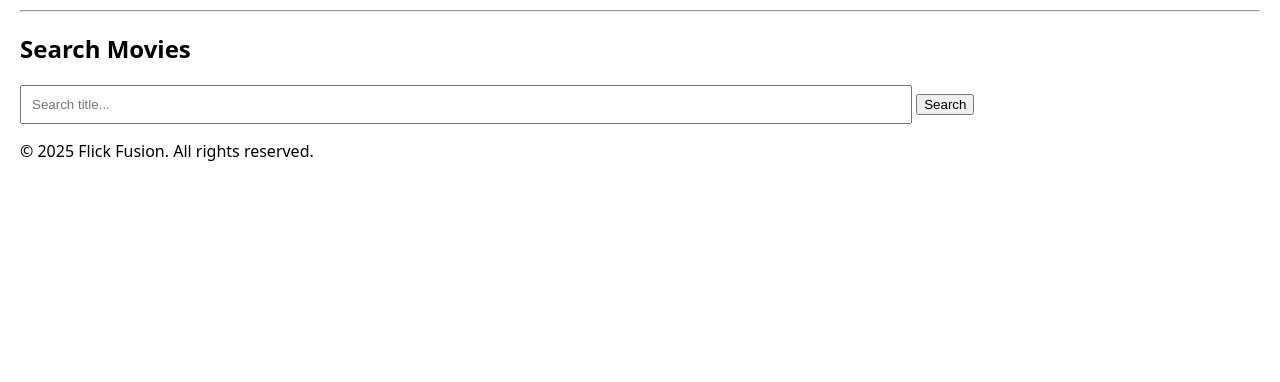
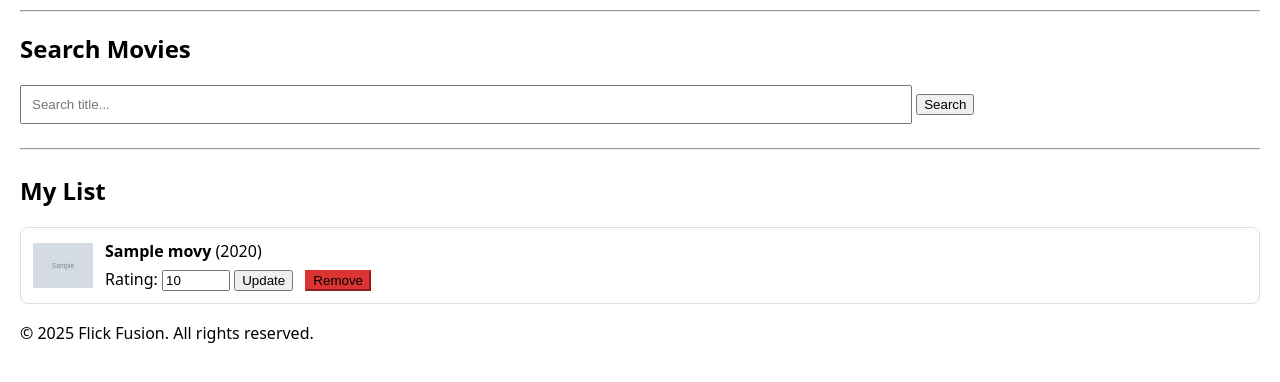
Before and after one commit to diegocardona11/Flick-Fusion-, a PHP site: page /movies.php in a window 1280 px wide. Shown: the part 42-424 px from the top of the page. Run offline with PHP 8.4, Linux system fonts and the light colour scheme; tables that the repository leaves empty hold one stand-in row (values such as "Sample post"); grey boxes marked "Sample" are stand-in pictures.

Commit message:
Movie rating + remove-from-list + search page wiring

```diff
--- a/backend/controllers/movies.php
+++ b/backend/controllers/movies.php
@@ -1,16 +1,17 @@
 <?php
-require_once __DIR__ . '/../api/omdb.php';  // uses your OMDb key
+require_once __DIR__ . '/../api/omdb.php'; // uses your OMDb key
 
 // 1) Add a movie to local DB if it doesn’t exist
 function addMovieToLocalDB(PDO $pdo, string $imdbID): ?int {
   $q = $pdo->prepare("SELECT movie_id FROM movies WHERE api_id = ?");
   $q->execute([$imdbID]);
-  if ($row = $q->fetch()) return (int)$row['movie_id'];
+  if ($row = $q->fetch(PDO::FETCH_ASSOC)) return (int)$row['movie_id'];
 
   // Fetch from OMDb
-  $url = "https://www.omdbapi.com/?apikey=" . omdb_api_key() . "&i=" . urlencode($imdbID) . "&plot=short";
+  $url  = "https://www.omdbapi.com/?apikey=" . omdb_api_key() . "&i=" . urlencode($imdbID) . "&plot=short";
   $json = @file_get_contents($url);
-  if (!$json) return null;
+  if (!$json) return null; // network / OMDb error
+
   $m = json_decode($json, true);
   if (!$m || empty($m['imdbID'])) return null;
 
@@ -26,17 +27,19 @@ function addMovieToLocalDB(PDO $pdo, string $imdbID): ?int {
     $m['Plot'] ?? null,
     (!empty($m['Poster']) && $m['Poster'] !== 'N/A') ? $m['Poster'] : null
   ]);
+
   return (int)$pdo->lastInsertId();
 }
 
 // 2) Link movie to user
 function addMovieToUserList(PDO $pdo, int $userId, int $movieId, int $defaultScore = 5): void {
+  $score = max(1, min(10, $defaultScore));
   $stmt = $pdo->prepare("
     INSERT INTO ratings (user_id, movie_id, score_10)
     VALUES (?, ?, ?)
-    ON DUPLICATE KEY UPDATE score_10 = score_10
+    ON DUPLICATE KEY UPDATE score_10 = score_10, updated_at = CURRENT_TIMESTAMP
   ");
-  $stmt->execute([$userId, $movieId, max(1, min(10, $defaultScore))]);
+  $stmt->execute([$userId, $movieId, $score]);
 }
 
 // 3) Get all movies for user (for dashboard)
@@ -49,18 +52,22 @@ function getMoviesForUser(PDO $pdo, int $userId): array {
     ORDER BY m.title
   ");
   $stmt->execute([$userId]);
-  return $stmt->fetchAll();
+  return $stmt->fetchAll(PDO::FETCH_ASSOC);
 }
 
 // 4) Update a rating
-function updateRating(PDO $pdo, int $userId, int $movieId, int $score): void {
+function updateRating(PDO $pdo, int $userId, int $movieId, int $score): bool {
   $score = max(1, min(10, $score));
-  $stmt = $pdo->prepare("UPDATE ratings SET score_10 = ? WHERE user_id = ? AND movie_id = ?");
-  $stmt->execute([$score, $userId, $movieId]);
+  $stmt = $pdo->prepare("
+    UPDATE ratings
+    SET score_10 = ?, updated_at = CURRENT_TIMESTAMP
+    WHERE user_id = ? AND movie_id = ?
+  ");
+  return $stmt->execute([$score, $userId, $movieId]);
 }
 
 // 5) Remove movie from user’s list
-function removeMovieFromUserList(PDO $pdo, int $userId, int $movieId): void {
+function removeMovieFromUserList(PDO $pdo, int $userId, int $movieId): bool {
   $stmt = $pdo->prepare("DELETE FROM ratings WHERE user_id = ? AND movie_id = ?");
-  $stmt->execute([$userId, $movieId]);
+  return $stmt->execute([$userId, $movieId]);
 }
--- a/public/movies.php
+++ b/public/movies.php
@@ -7,20 +7,20 @@ if (!defined('FLICK_FUSION_ENTRY_POINT')) {
 require __DIR__ . '/../backend/api/omdb.php';
 require __DIR__ . '/_db.php';
 require_once __DIR__ . '/../backend/controllers/movies.php';
-
 include 'partials/header.php';
 
 // connect to DB
 $pdo = db();
-
-$userId = 1;  // temp user
+$userId = 1;  // temp user until auth
 $flash = '';
 
-// Handle Add to My List button
-if ($_SERVER['REQUEST_METHOD'] === 'POST' && !empty($_POST['imdbID'])) {
+// ---------------------------
+// Handle POST Actions
+// ---------------------------
+if ($_SERVER['REQUEST_METHOD'] === 'POST') {
+  // ADD TO LIST
+  if (!empty($_POST['imdbID'])) {
     $imdbID = trim($_POST['imdbID']);
-
-  // Add to DB + user list
     $movieId = addMovieToLocalDB($pdo, $imdbID);
     if ($movieId) {
       addMovieToUserList($pdo, $userId, $movieId, 5);
@@ -30,25 +30,67 @@ if ($_SERVER['REQUEST_METHOD'] === 'POST' && !empty($_POST['imdbID'])) {
     }
   }
 
-// Handle search
+  // UPDATE RATING
+  if (!empty($_POST['movie_id']) && isset($_POST['score'])) {
+    $movieId = (int)$_POST['movie_id'];
+    $score   = (int)$_POST['score'];
+    if (updateRating($pdo, $userId, $movieId, $score)) {
+      $flash = "⭐ Rating updated.";
+    } else {
+      $flash = "⚠️ Could not update rating.";
+    }
+  }
+
+  // REMOVE FROM LIST
+  if (!empty($_POST['remove_movie_id'])) {
+    $movieId = (int)$_POST['remove_movie_id'];
+    if (removeMovieFromUserList($pdo, $userId, $movieId)) {
+      $flash = "🗑️ Removed from your list.";
+    } else {
+      $flash = "⚠️ Could not remove movie.";
+    }
+  }
+
+  // Optional: PRG pattern to avoid resubmission on refresh
+  // Keep q in the URL if user was searching
+  $qParam = isset($_GET['q']) ? ('?q=' . urlencode($_GET['q'])) : '';
+  header("Location: movies.php{$qParam}&flash=" . urlencode($flash));
+  exit;
+}
+
+// pick up flash via GET (from redirect)
+if (isset($_GET['flash'])) {
+  $flash = $_GET['flash'];
+}
+
+// ---------------------------
+// Search
+// ---------------------------
 $q = isset($_GET['q']) ? trim($_GET['q']) : '';
 $results = $q !== '' ? omdb_search($q) : [];
+
+// ---------------------------
+// My List for this user
+// ---------------------------
+$myList = getMoviesForUser($pdo, $userId);
 ?>
 
 <div class="container">
   <h2>Search Movies</h2>
 
   <?php if ($flash): ?>
-    <p style="color: green;"><?= htmlspecialchars($flash) ?></p>
+    <p style="color: #0a0; margin-top:8px;"><?= htmlspecialchars($flash) ?></p>
   <?php endif; ?>
 
   <form method="get" action="movies.php" class="form-box">
-    <input type="text"
+    <input
+      type="text"
       name="q"
       value="<?= htmlspecialchars($q) ?>"
       placeholder="Search title..."
       required
-           style="width:70%;padding:10px;">
+      style="width:70%;padding:10px;"
+    >
     <button type="submit" class="btn">Search</button>
   </form>
 
@@ -76,6 +118,56 @@ $results = $q !== '' ? omdb_search($q) : [];
       <p>No results found.</p>
     <?php endif; ?>
   <?php endif; ?>
+
+  <!-- My List Section -->
+  <hr style="margin:24px 0;">
+  <h2>My List</h2>
+
+  <?php if ($myList): ?>
+    <ul style="list-style:none;padding-left:0;">
+      <?php foreach ($myList as $row): ?>
+        <li style="margin-bottom:18px;border:1px solid #ddd;border-radius:8px;padding:12px;">
+          <div style="display:flex;gap:12px;align-items:center;">
+            <?php if (!empty($row['poster_url'])): ?>
+              <img src="<?= htmlspecialchars($row['poster_url']) ?>" width="60" alt="Poster">
+            <?php endif; ?>
+            <div>
+              <strong><?= htmlspecialchars($row['title']) ?></strong>
+              <?php if (!empty($row['year'])): ?>
+                (<?= (int)$row['year'] ?>)
+              <?php endif; ?>
+              <div style="margin-top:6px;">
+                <!-- Update Rating -->
+                <form method="post" action="movies.php" style="display:inline-block;margin-right:8px;">
+                  <input type="hidden" name="movie_id" value="<?= (int)$row['movie_id'] ?>">
+                  <label>
+                    Rating:
+                    <input
+                      type="number"
+                      name="score"
+                      min="1"
+                      max="10"
+                      value="<?= (int)($row['score_10'] ?? 5) ?>"
+                      style="width:60px;"
+                    >
+                  </label>
+                  <button type="submit" class="btn">Update</button>
+                </form>
+
+                <!-- Remove from List -->
+                <form method="post" action="movies.php" style="display:inline-block;">
+                  <input type="hidden" name="remove_movie_id" value="<?= (int)$row['movie_id'] ?>">
+                  <button type="submit" class="btn" style="background:#d33;border-color:#d33;">Remove</button>
+                </form>
+              </div>
+            </div>
+          </div>
+        </li>
+      <?php endforeach; ?>
+    </ul>
+  <?php else: ?>
+    <p>You haven’t added any movies yet.</p>
+  <?php endif; ?>
 </div>
 
 <?php include 'partials/footer.php'; ?>
```
Lines whose indentation alone changed are shown as unchanged.
